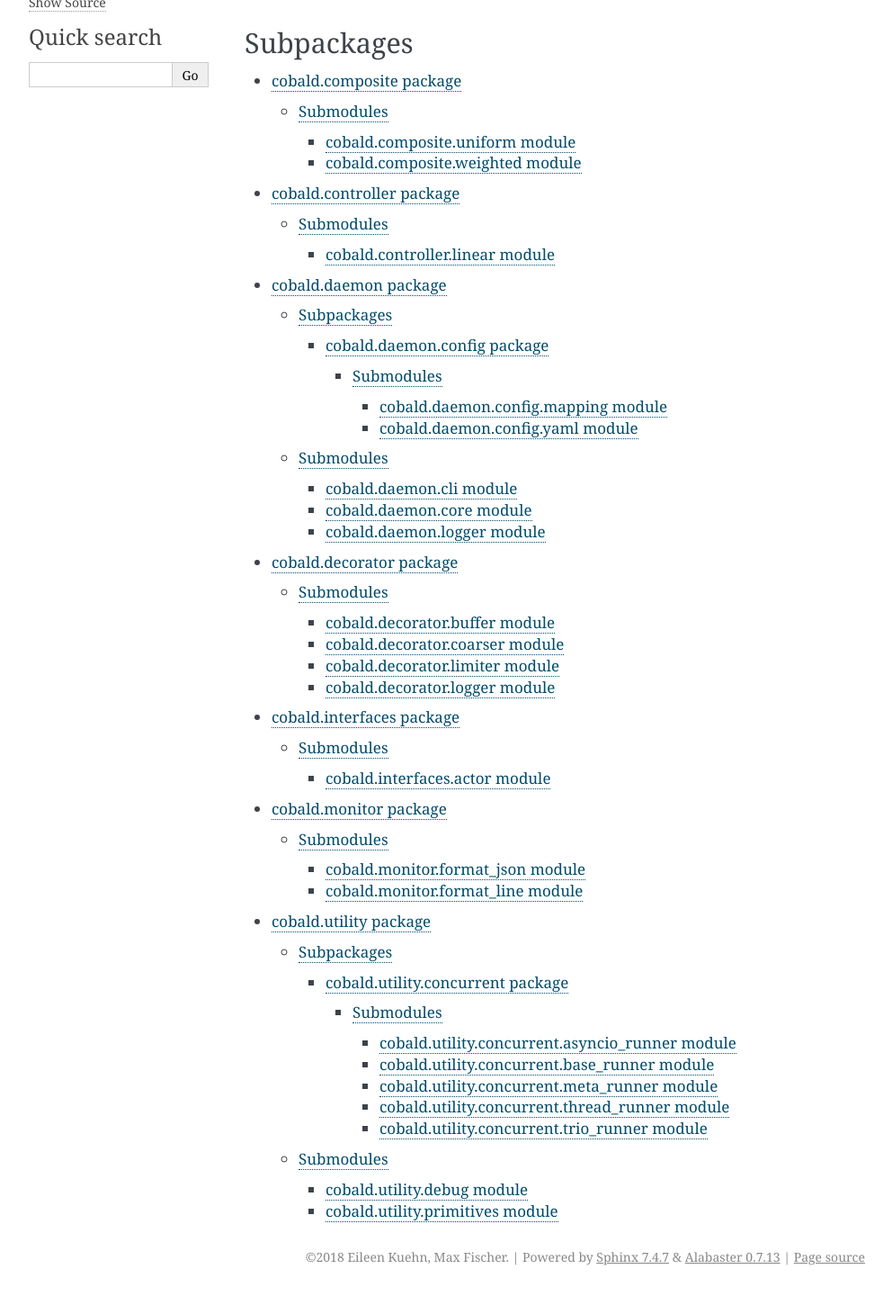
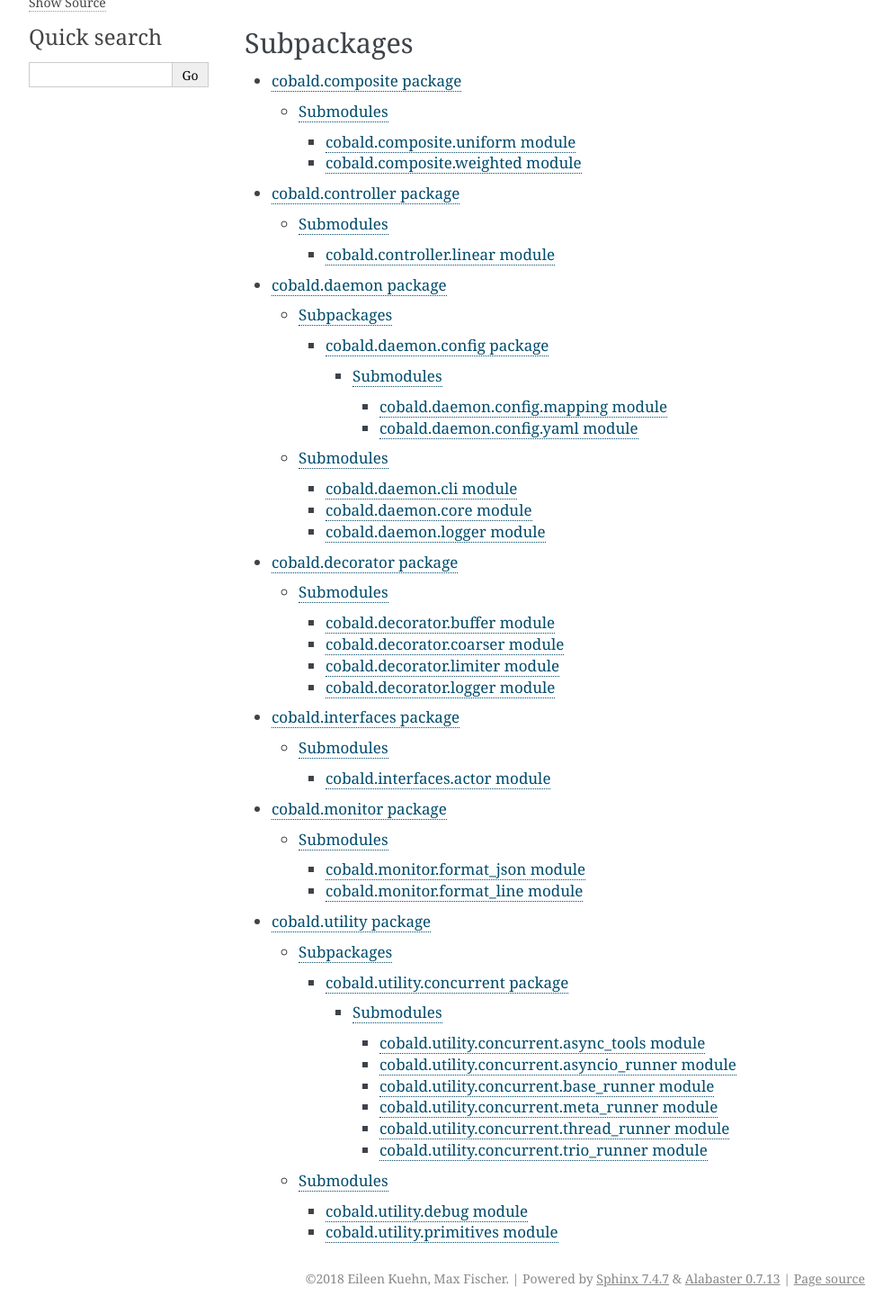
Before and after one commit to MatterMiners/cobald, a Sphinx documentation site: the page built from docs/source/api/cobald.rst, in a window 1280 px wide, cut to the strip 200-1660 px from the top of the page. Shown: the whole strip at 90% size, without its empty margins (148-1140 px from the left). Built offline with Sphinx 7.4.7, drawn with Linux system fonts in a browser that asks for light colours; formulas are drawn with MathJax 3; before the commit the page ends 1636 px from its top, so only the background shows below that.

Commit message:
docs update

```diff
--- a/docs/index.rst
+++ b/docs/index.rst
@@ -52,8 +52,8 @@
 
 The major goal of ``cobald`` is to explicitly reflect our two main conclusions from past research:
 
-1. It is futile to categorize resources by their nature. The only feasible information is what is useful.
-2. It is futile to predict future usage and requirements. The only reliable information is what happens now.
+    1. It is futile to categorize resources by their nature. The only feasible information is actual usage.
+    2. It is futile to predict future usage and requirements. The only reliable information is what happens now.
 
 About
 =====
--- /dev/null
+++ b/docs/source/api/cobald.utility.concurrent.async_tools.rst
@@ -0,0 +1,7 @@
+cobald\.utility\.concurrent\.async\_tools module
+================================================
+
+.. automodule:: cobald.utility.concurrent.async_tools
+    :members:
+    :undoc-members:
+    :show-inheritance:
--- a/docs/source/api/cobald.utility.concurrent.rst
+++ b/docs/source/api/cobald.utility.concurrent.rst
@@ -11,6 +11,7 @@
 
 .. toctree::
 
+   cobald.utility.concurrent.async_tools
    cobald.utility.concurrent.asyncio_runner
    cobald.utility.concurrent.base_runner
    cobald.utility.concurrent.meta_runner
```
